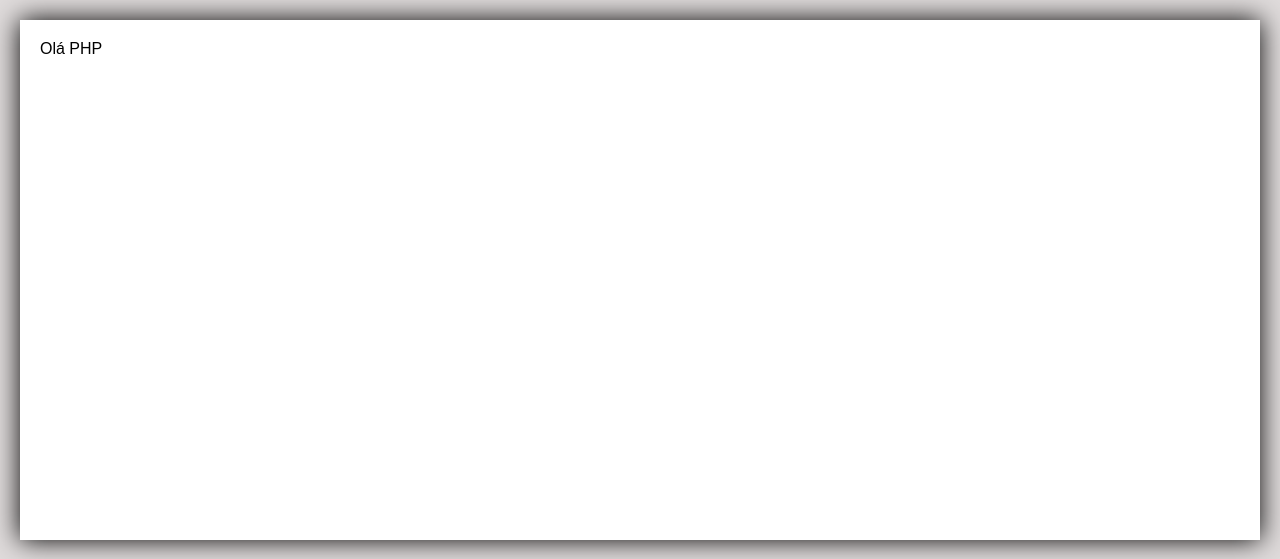
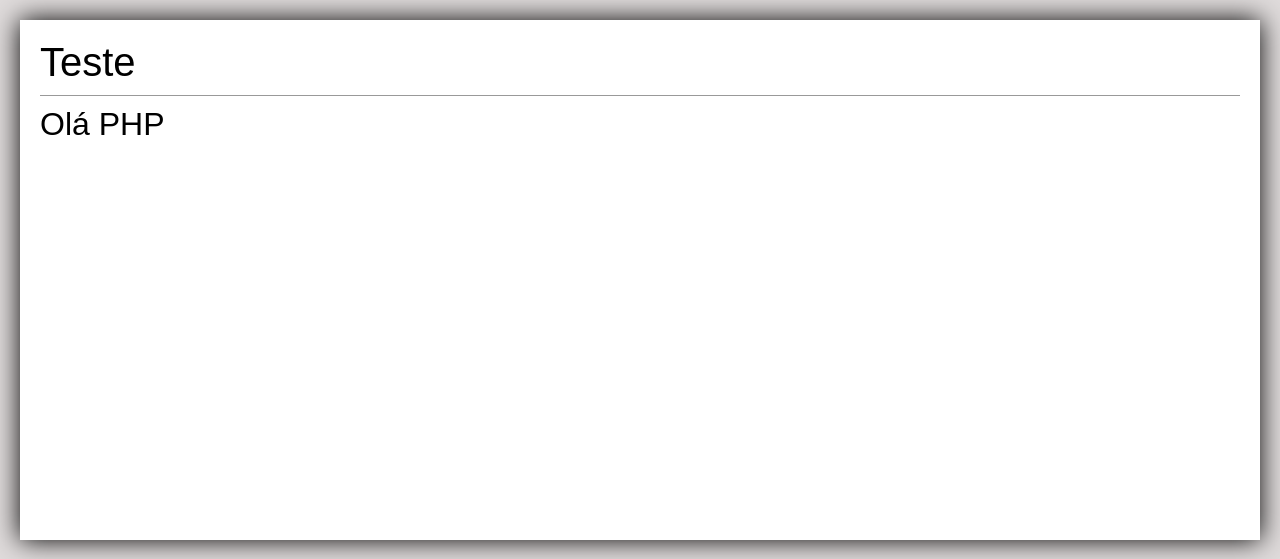
Before and after one commit to SergioFelzener/cod3rPHP, a PHP site: page /exe.php?dir=teste&file=teste in a window 1280 px wide. Shown: the part 180-739 px from the top of the page. Run offline with PHP 8.4, Linux system fonts and the light colour scheme.

Commit message:
finish css

```diff
--- a/assets/css/exe.css
+++ b/assets/css/exe.css
@@ -32,3 +32,15 @@ body.exe {
 .navbar>a.red {
     background-color: #f30a0a;
 }
+
+.content {
+    font-size: 2rem;
+}
+
+.content>.title {
+    font-size: 2.5rem;
+    font-weight: 300;
+    padding-bottom: 10px;
+    border-bottom: 1px solid #999;
+    margin-bottom: 10px;
+}
--- /dev/null
+++ b/assets/testecode.php
@@ -0,0 +1,6 @@
+<?php
+
+//formatando numero e rodando no coderunner control+alt+N;
+echo number_format(((3 + 3) * 243.5), 2 , ',', '.');
+
+?>
--- /dev/null
+++ b/basic/hello.php
@@ -0,0 +1 @@
+<div class="tile">Olá PHP</div>
--- a/exe.php
+++ b/exe.php
@@ -15,7 +15,7 @@
     </header>
     <nav class="navbar">
         <a href="index.php" class="red">Voltar</a>
-        <a href="#" class="green">sem formatação</a>
+        <a href=<?= "{$_GET['dir']}/{$_GET['file']}.php"?> class="green">sem formatação</a>
 
     </nav>
     <main class="main">
--- a/index.php
+++ b/index.php
@@ -19,7 +19,7 @@
                     <h3>Modulo 01</h3>
                     <ul>
                         <li><a href="exe.php?dir=teste&file=teste">Exercício A</a></li>
-                        <li><a href="#">Exercício B</a></li>
+                        <li><a href="exe.php?dir=basic&file=hello">Exercício B</a></li>
                         <li><a href="#">Exercício C</a></li>
                     </ul>
                 </div>
--- a/teste/teste.php
+++ b/teste/teste.php
@@ -1,10 +1,8 @@
+<div class="title">Teste</div>
+
+
 <?php
-
 
 echo ("Olá PHP");
 
-
-
-
-
 ?>
```
Also changed, not shown: 1 other file.
